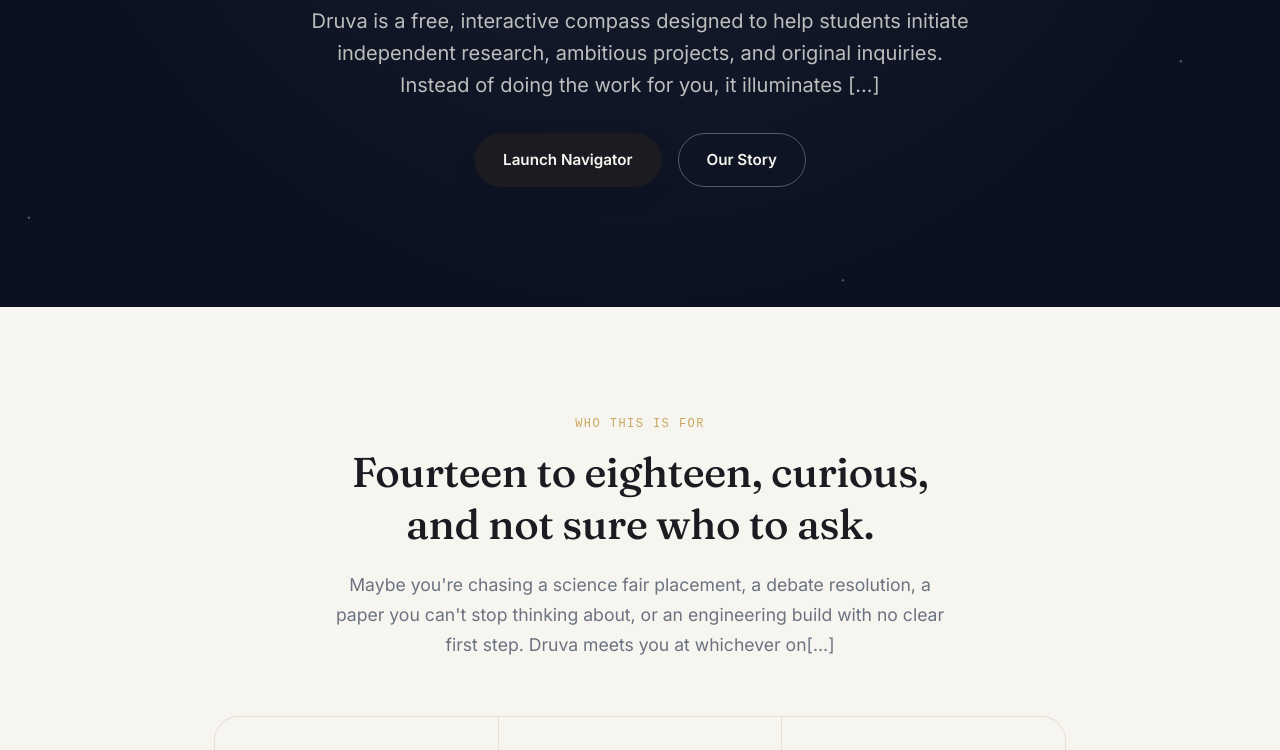
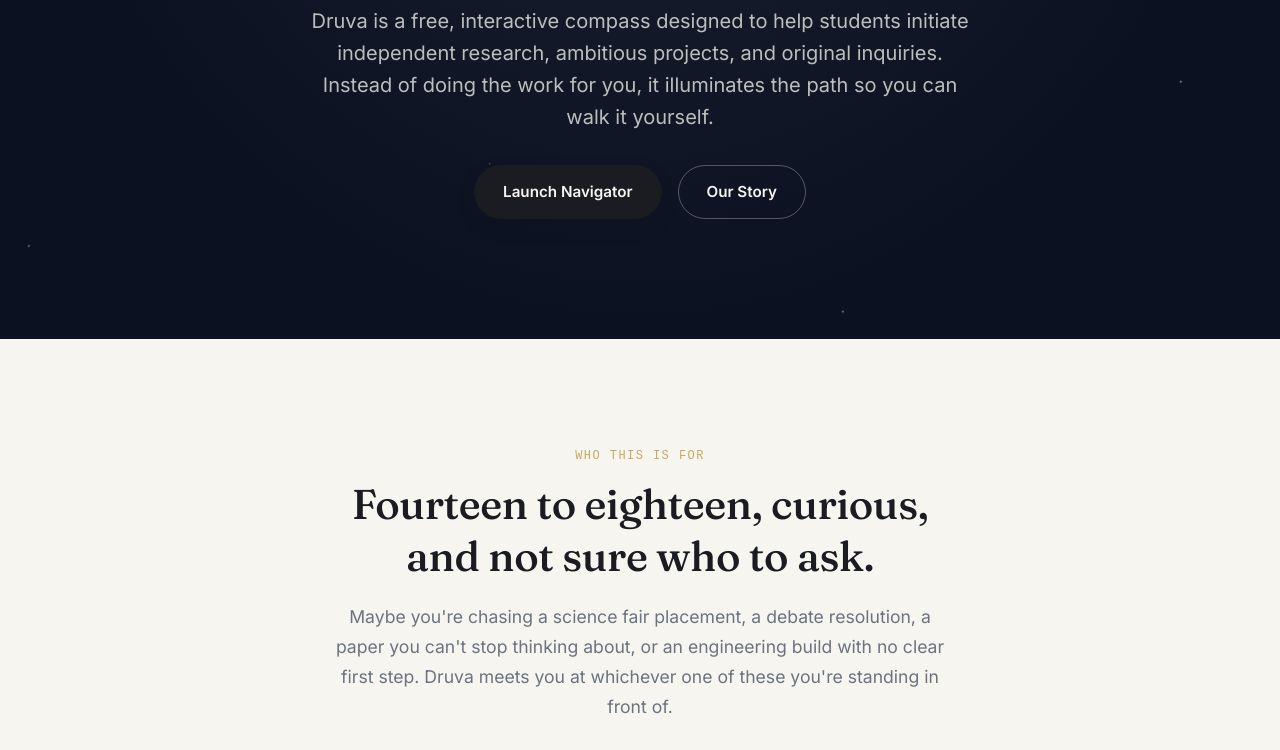
Before and after one commit to Vader1170/Polaris, a React app: page index.html in a window 1280 px wide. Shown: the part 440-1190 px from the top of the page. Built offline with nearby package versions, Linux system fonts and the light colour scheme.

Commit message:
Update index.html

```diff
--- a/index.html
+++ b/index.html
@@ -52,7 +52,7 @@
         Find the path to<br>your North Star.
       </h1>
       <p class="hero-sub" style="font-size: 1.25rem; max-width: 680px; margin: 0 auto 32px; line-height: 1.6;">
-        Druva is a free, interactive compass designed to help students initiate independent research, ambitious projects, and original inquiries. Instead of doing the work for you, it illuminates [...]
+        Druva is a free, interactive compass designed to help students initiate independent research, ambitious projects, and original inquiries. Instead of doing the work for you, it illuminates the path so you can walk it yourself.
       </p>
       <div class="hero-actions">
         <a href="/navigator" class="btn btn-primary">Launch Navigator</a>
@@ -66,7 +66,7 @@
       <p class="section-eyebrow" style="text-align: center;">Who this is for</p>
       <h2 class="flow-title">Fourteen to eighteen, curious, and not sure who to ask.</h2>
       <p class="flow-lead">
-        Maybe you're chasing a science fair placement, a debate resolution, a paper you can't stop thinking about, or an engineering build with no clear first step. Druva meets you at whichever on[...]
+        Maybe you're chasing a science fair placement, a debate resolution, a paper you can't stop thinking about, or an engineering build with no clear first step. Druva meets you at whichever one of these you're standing in front of.
       </p>
 
       <div class="audience-row">
@@ -96,7 +96,7 @@
           <p class="section-eyebrow">Why it actually works</p>
           <h2 class="flow-title" style="color: var(--paper); text-align: left; margin: 0 0 20px;">Advice helps more when it comes with an order to follow.</h2>
           <p style="color: rgba(247, 245, 240, 0.7); font-size: 1.05rem; line-height: 1.75; max-width: 46ch;">
-            Reading lists and generic advice are everywhere online. What's harder to find is the order things should happen in: what to tackle this week, what can wait, and what to skip entirely f[...]
+            Reading lists and generic advice are everywhere online. What's harder to find is the order things should happen in: what to tackle this week, what can wait, and what to skip entirely for where you are right now.
           </p>
         </div>
         <div class="reveal-child" style="background: var(--navy-800); border: 1px solid var(--border-dark); border-radius: var(--radius-lg); padding: 40px;">
```
